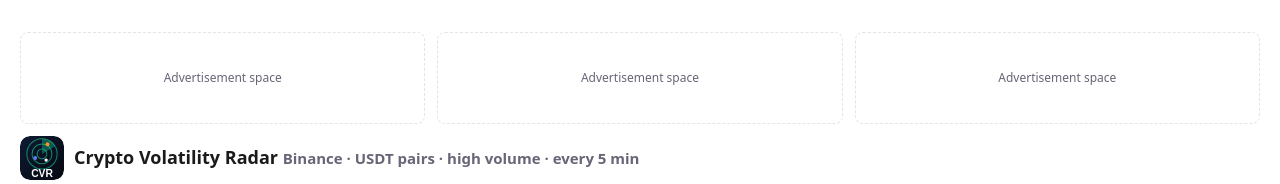
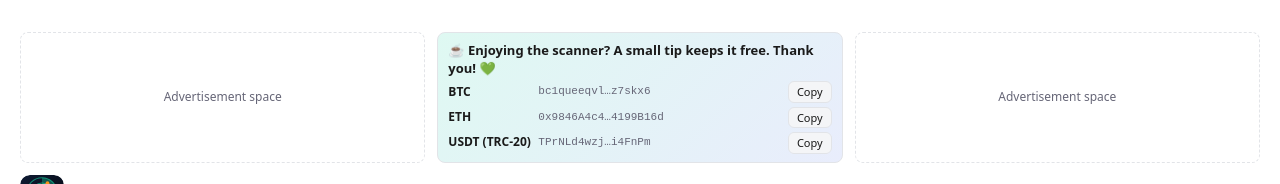
Before and after one commit to awahid252/crypto-scanner, a plain HTML site: page index.html in a window 1280 px wide. Shown: the top 184 px of the page. Drawn offline with Linux system fonts and the light colour scheme; no server answers.

```diff
--- a/index.html
+++ b/index.html
@@ -27,12 +27,23 @@ tr.hot td{background:rgba(255,204,0,.28)}
 .ad{min-height:90px;display:flex;align-items:center;justify-content:center;border:1px dashed var(--line);border-radius:8px;color:var(--mut);font-size:12px;text-align:center;overflow:hidden}
 @media (max-width:720px){.ads{grid-template-columns:1fr}}
 .ex{color:var(--mut);font-size:12px}
+.donate{flex-direction:column;align-items:stretch;justify-content:center;gap:4px;padding:8px 10px;text-align:left;border:1px solid var(--line);background:linear-gradient(135deg,rgba(25,211,162,.14),rgba(98,126,234,.14))}
+.donate b{font-size:13px;color:var(--fg)}
+.donate .d{display:flex;align-items:center;gap:6px;min-width:0}
+.donate .d span{flex:0 0 84px;font-weight:600;color:var(--fg)}
+.donate .d code{flex:1;min-width:0;overflow:hidden;text-overflow:ellipsis;white-space:nowrap;color:var(--mut);font-size:11px}
+.donate button{padding:2px 8px;font-size:11px}
 .ad img{max-width:100%;height:auto;display:block}
 </style>
 </head>
 <body>
 <!-- TOP ADS (3 slots): to use an ad network, paste its code inside a box below, or set ADS.adTop1 to adTop3 in the script -->
-<div class="ads"><div class="ad" id="adTop1"></div><div class="ad" id="adTop2"></div><div class="ad" id="adTop3"></div></div>
+<div class="ads"><div class="ad" id="adTop1"></div><div class="ad donate" id="adTop2">
+  <b>☕ Enjoying the scanner? A small tip keeps it free. Thank you! 💚</b>
+  <div class="d"><span>BTC</span><code title="bc1queeqvl7qg8ppf9shsd84wuqk0j66qaetz7skx6">bc1queeqvl…z7skx6</code><button data-c="bc1queeqvl7qg8ppf9shsd84wuqk0j66qaetz7skx6">Copy</button></div>
+  <div class="d"><span>ETH</span><code title="0x9846A4c4ee264386187F2453f4505A134199B16d">0x9846A4c4…4199B16d</code><button data-c="0x9846A4c4ee264386187F2453f4505A134199B16d">Copy</button></div>
+  <div class="d"><span>USDT (TRC-20)</span><code title="TPrNLd4wzjngTBfS3h13EXX611XXi4FnPm">TPrNLd4wzj…i4FnPm</code><button data-c="TPrNLd4wzjngTBfS3h13EXX611XXi4FnPm">Copy</button></div>
+</div><div class="ad" id="adTop3"></div></div>
 <header>
   <div class="brand"><img id="logo" alt="CVR logo"><h1>Crypto Volatility Radar <small id="sub"></small></h1></div>
   <div><label>Exchange <select id="exsel"></select></label> <label>Volatility on <select id="tfsel"></select></label> <label>over last <select id="winsel"></select> candles</label> <span id="status">Starting…</span> <button id="refresh">Refresh page (keep last 3 rows)</button></div>
@@ -292,6 +303,13 @@ for (const [id, a] of Object.entries(ADS)) {
 const wsel = $("winsel");
 wsel.innerHTML = WINS.map(x => `<option value="${x}"${x === bars ? " selected" : ""}>${x}</option>`).join("");
 wsel.onchange = () => { bars = +wsel.value; try { localStorage.setItem("volscan.bars", bars); } catch (e) {} scan(); };
+document.addEventListener("click", e => {
+  const b = e.target.closest("[data-c]");
+  if (!b) return;
+  const label = b.textContent;
+  navigator.clipboard.writeText(b.dataset.c).then(() => { b.textContent = "Copied ✓"; setTimeout(() => b.textContent = label, 1500); })
+    .catch(() => prompt("Copy this address:", b.dataset.c));
+});
 render();
 scan();
 setInterval(show, 1000);
```
